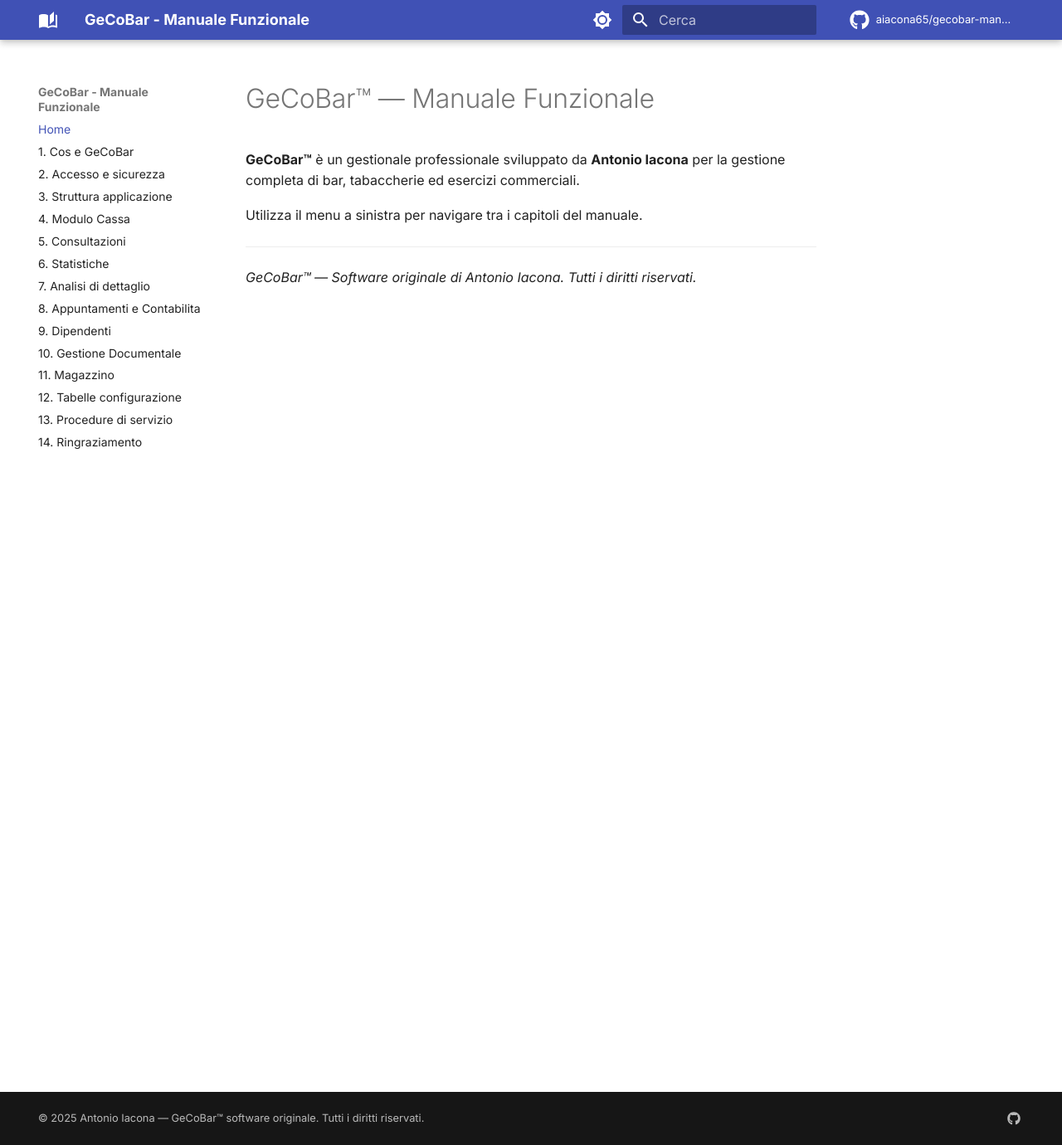
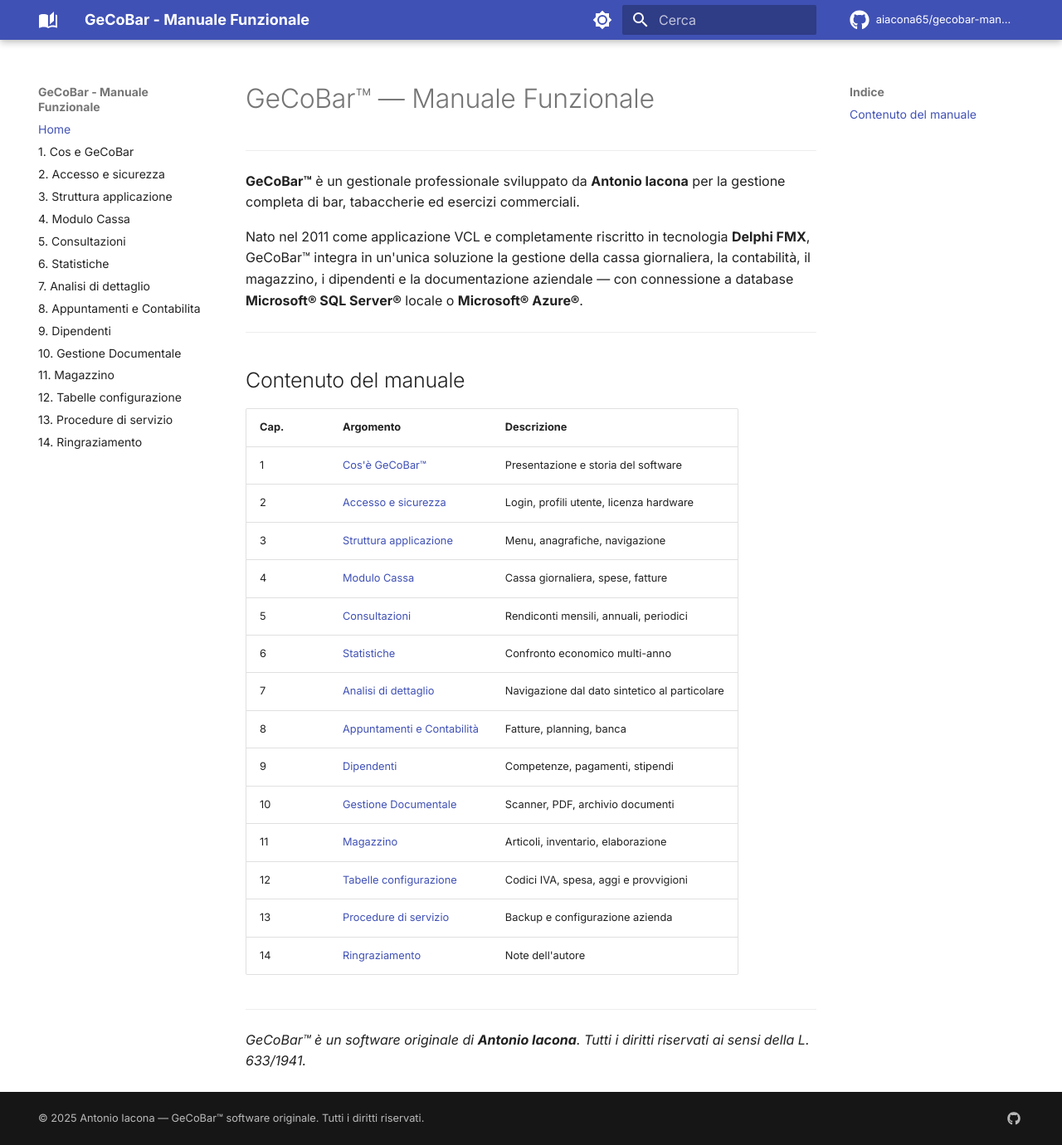
Before and after one commit to aiacona65/gecobar-manuale, an MkDocs documentation site: the page built from docs/index.md, in a window 1280 px wide and 1380 px high. Shown: the whole window at 83% size. Built offline with MkDocs 1.6.1 and Material for MkDocs 9.7.7, drawn with Linux system fonts in a browser that asks for light colours; comment, search, counter and statistics services are not loaded.

Commit message:
Enhance manual with table of contents
Added a table of contents to the manual with chapter links.

```diff
--- a/docs/index.md
+++ b/docs/index.md
@@ -1,9 +1,32 @@
 # GeCoBar™ — Manuale Funzionale
+
+---
 
 **GeCoBar™** è un gestionale professionale sviluppato da **Antonio Iacona** per la gestione completa di bar, tabaccherie ed esercizi commerciali.
 
-Utilizza il menu a sinistra per navigare tra i capitoli del manuale.
+Nato nel 2011 come applicazione VCL e completamente riscritto in tecnologia **Delphi FMX**, GeCoBar™ integra in un'unica soluzione la gestione della cassa giornaliera, la contabilità, il magazzino, i dipendenti e la documentazione aziendale — con connessione a database **Microsoft® SQL Server®** locale o **Microsoft® Azure®**.
 
 ---
 
-*GeCoBar™ — Software originale di Antonio Iacona. Tutti i diritti riservati.*
+## Contenuto del manuale
+
+| Cap. | Argomento | Descrizione |
+|------|-----------|-------------|
+| 1 | [Cos'è GeCoBar™](cap01-1-cosè-gecobar.md) | Presentazione e storia del software |
+| 2 | [Accesso e sicurezza](cap02-2-accesso-e-sicurezza.md) | Login, profili utente, licenza hardware |
+| 3 | [Struttura applicazione](cap03-3-struttura-dellapplicazione.md) | Menu, anagrafiche, navigazione |
+| 4 | [Modulo Cassa](cap04-4-modulo-cassa-giornaliera.md) | Cassa giornaliera, spese, fatture |
+| 5 | [Consultazioni](cap05-5-modulo-consultazioni-e-statistiche.md) | Rendiconti mensili, annuali, periodici |
+| 6 | [Statistiche](cap06-6-modulo-statistiche.md) | Confronto economico multi-anno |
+| 7 | [Analisi di dettaglio](cap07-7-analisi-di-dettaglio-la-navigazione-dal-dato-sin.md) | Navigazione dal dato sintetico al particolare |
+| 8 | [Appuntamenti e Contabilità](cap08-8-modulo-appuntamenti-e-contabilità.md) | Fatture, planning, banca |
+| 9 | [Dipendenti](cap09-9-modulo-dipendenti.md) | Competenze, pagamenti, stipendi |
+| 10 | [Gestione Documentale](cap10-10-modulo-gestione-documentale.md) | Scanner, PDF, archivio documenti |
+| 11 | [Magazzino](cap11-11-modulo-magazzino.md) | Articoli, inventario, elaborazione |
+| 12 | [Tabelle configurazione](cap12-12-tabelle-di-configurazione.md) | Codici IVA, spesa, aggi e provvigioni |
+| 13 | [Procedure di servizio](cap13-13-procedure-di-servizio.md) | Backup e configurazione azienda |
+| 14 | [Ringraziamento](cap14-14-ringraziamento.md) | Note dell'autore |
+
+---
+
+*GeCoBar™ è un software originale di **Antonio Iacona**. Tutti i diritti riservati ai sensi della L. 633/1941.*
```
